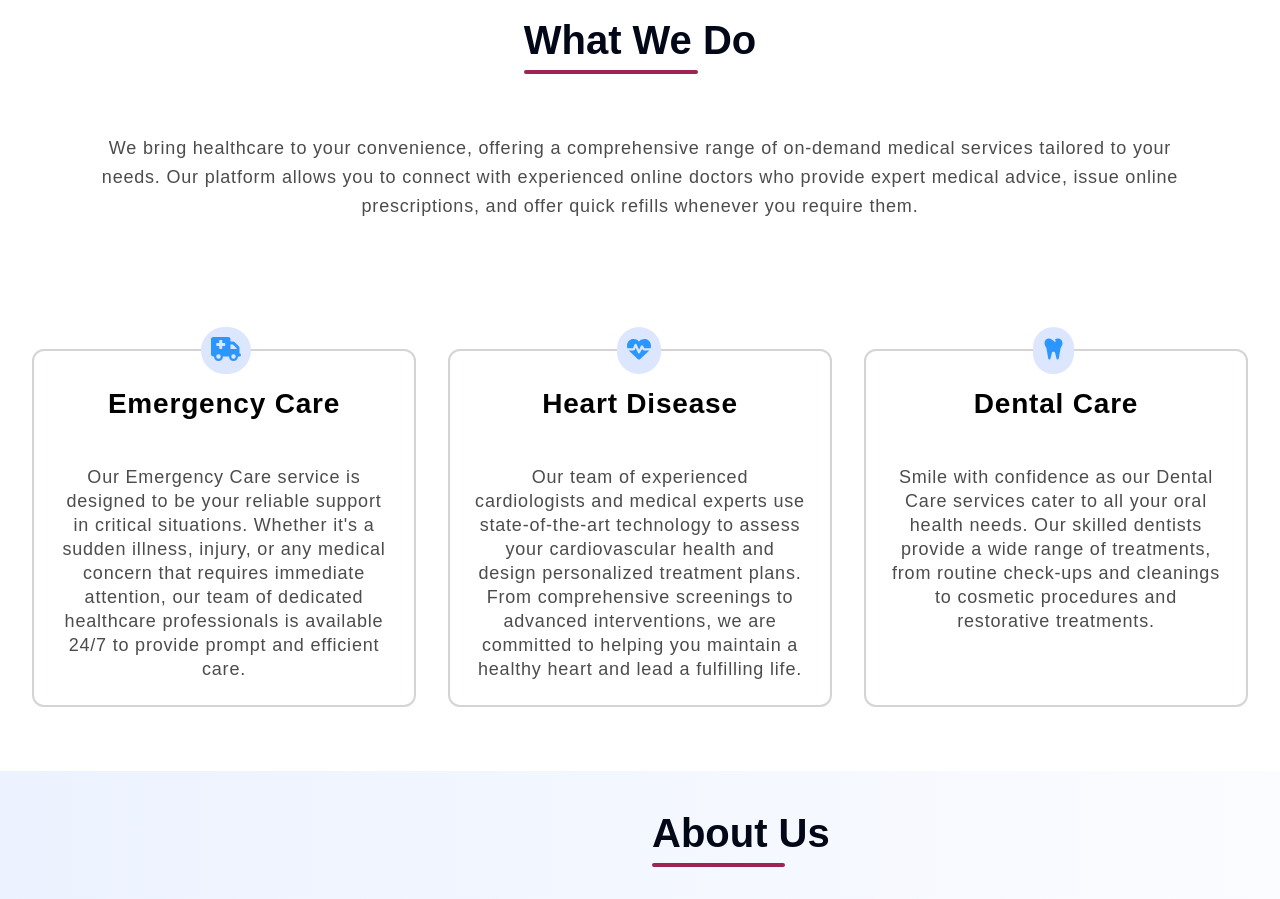
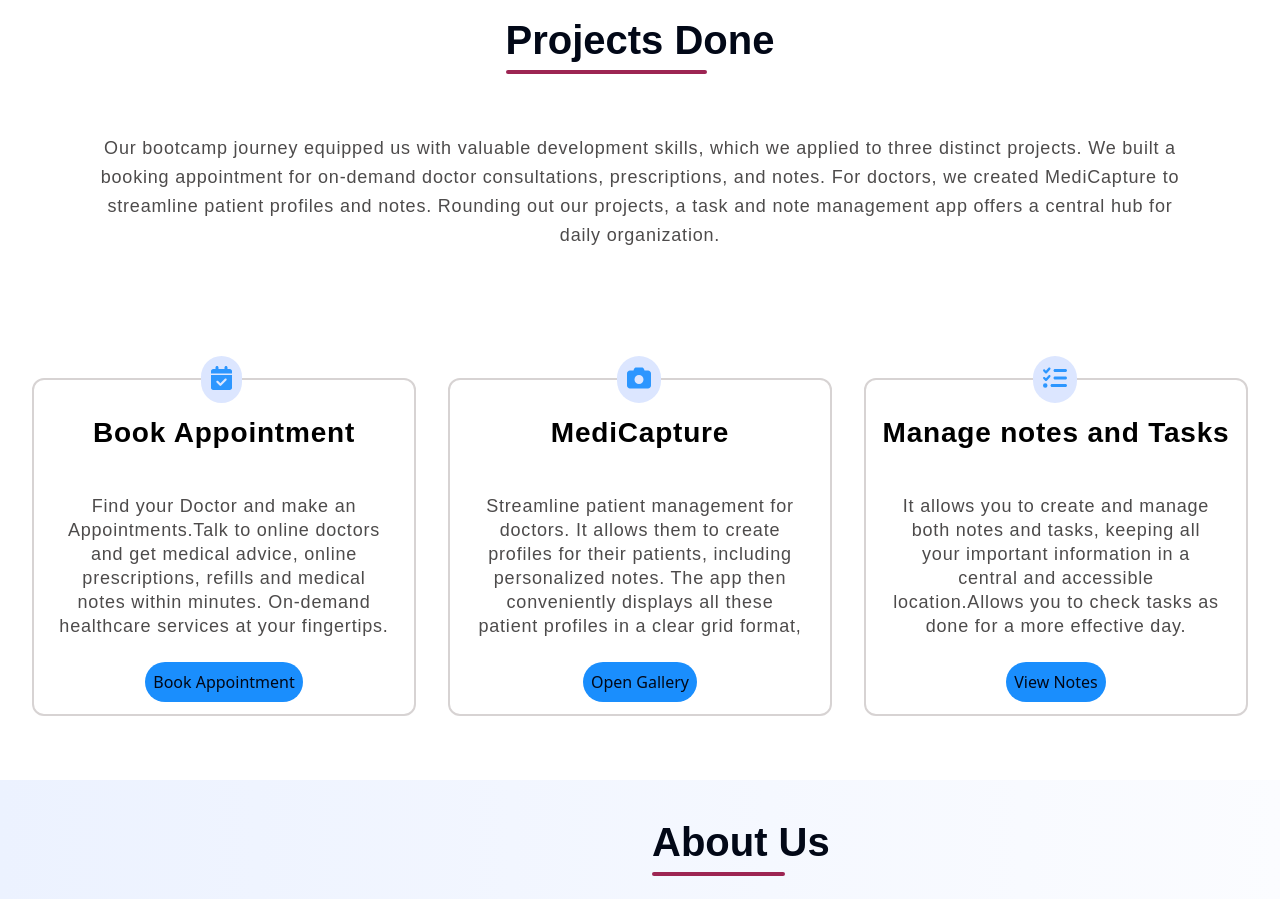
Before and after one commit to Peachy-Njenga/HealthSync, a React (Vite) app: page / in a window 1280 px wide. Shown: the part 700-1599 px from the top of the page. Built offline with nearby package versions, Linux system fonts and the light colour scheme.

Commit message:
Feature:made the cards align with the bootcamp

```diff
--- a/src/appointment/Components/Info.jsx
+++ b/src/appointment/Components/Info.jsx
@@ -1,56 +1,71 @@
 import React from "react";
 import InformationCard from "./InformationCard";
 import {
-  faHeartPulse,
-  faTruckMedical,
-  faTooth,
+  faCalendarCheck,
+  faCamera,
+  faListCheck
 } from "@fortawesome/free-solid-svg-icons";
 import "../Styles/Info.css";
 
 function Info() {
+  const handleGalleryClick = () => {
+    console.log("Gallery");
+    navigate("/gallery");
+  };
+
+  const handleBookAppointmentClick = () => {
+    console.log("Book Appointment");
+    navigate("/appointment");
+  };
+
+  const handlenotesClick = () => {
+    navigate("/notes");
+  };
   return (
     <div className="info-section" id="services">
       <div className="info-title-content">
         <h3 className="info-title">
-          <span>What We Do</span>
+          <span>Projects Done</span>
         </h3>
         <p className="info-description">
-          We bring healthcare to your convenience, offering a comprehensive
-          range of on-demand medical services tailored to your needs. Our
-          platform allows you to connect with experienced online doctors who
-          provide expert medical advice, issue online prescriptions, and offer
-          quick refills whenever you require them.
+          Our bootcamp journey equipped us with valuable development skills,
+          which we applied to three distinct projects. We built a booking appointment
+          for on-demand doctor consultations, prescriptions, and notes. For
+          doctors, we created MediCapture to streamline patient profiles and
+          notes. Rounding out our projects, a task and note management app
+          offers a central hub for daily organization.
         </p>
       </div>
 
       <div className="info-cards-content">
         <InformationCard
-          title="Emergency Care"
-          description="Our Emergency Care service is designed to be your reliable support
-            in critical situations. Whether it's a sudden illness, injury, or
-            any medical concern that requires immediate attention, our team of
-            dedicated healthcare professionals is available 24/7 to provide
-            prompt and efficient care."
-          icon={faTruckMedical}
+          title="Book Appointment"
+          description=" Find your Doctor and make an Appointments.Talk to online doctors and get medical advice, online prescriptions,
+            refills and medical notes within minutes. On-demand healthcare
+            services at your fingertips."
+          icon={faCalendarCheck}
+          text="Book Appointment"
+          event={handleBookAppointmentClick}
         />
 
         <InformationCard
-          title="Heart Disease"
-          description="Our team of experienced cardiologists and medical experts use
-            state-of-the-art technology to assess your cardiovascular health and
-            design personalized treatment plans. From comprehensive screenings
-            to advanced interventions, we are committed to helping you maintain
-            a healthy heart and lead a fulfilling life."
-          icon={faHeartPulse}
+          title="MediCapture"
+          description=" Streamline patient management for doctors.
+           It allows them to create profiles for their patients,
+            including personalized notes.
+            The app then conveniently displays all these patient profiles in a clear grid format,
+            "
+          icon={faCamera}
+          text="Open Gallery"
+          event={handleGalleryClick}
         />
 
         <InformationCard
-          title="Dental Care"
-          description="Smile with confidence as our Dental Care services cater to all your
-            oral health needs. Our skilled dentists provide a wide range of
-            treatments, from routine check-ups and cleanings to cosmetic
-            procedures and restorative treatments."
-          icon={faTooth}
+          title="Manage notes and Tasks"
+          description=" It allows you to create and manage both notes and tasks, keeping all your important information in a central and accessible location.Allows you to check tasks as done for a more effective day."
+          icon={faListCheck}
+          text="View Notes"
+          event={handlenotesClick}
         />
       </div>
     </div>
--- a/src/appointment/Components/InformationCard.jsx
+++ b/src/appointment/Components/InformationCard.jsx
@@ -9,6 +9,7 @@ function InformationCard(props) {
       </span>
       <p className="info-card-title">{props.title}</p>
       <p className="info-card-description">{props.description}</p>
+      <button onClick={props.event} className="bg-[#1a8efd] rounded-full mb-3 p-2">{props.text}</button>
     </div>
   );
 }
```
